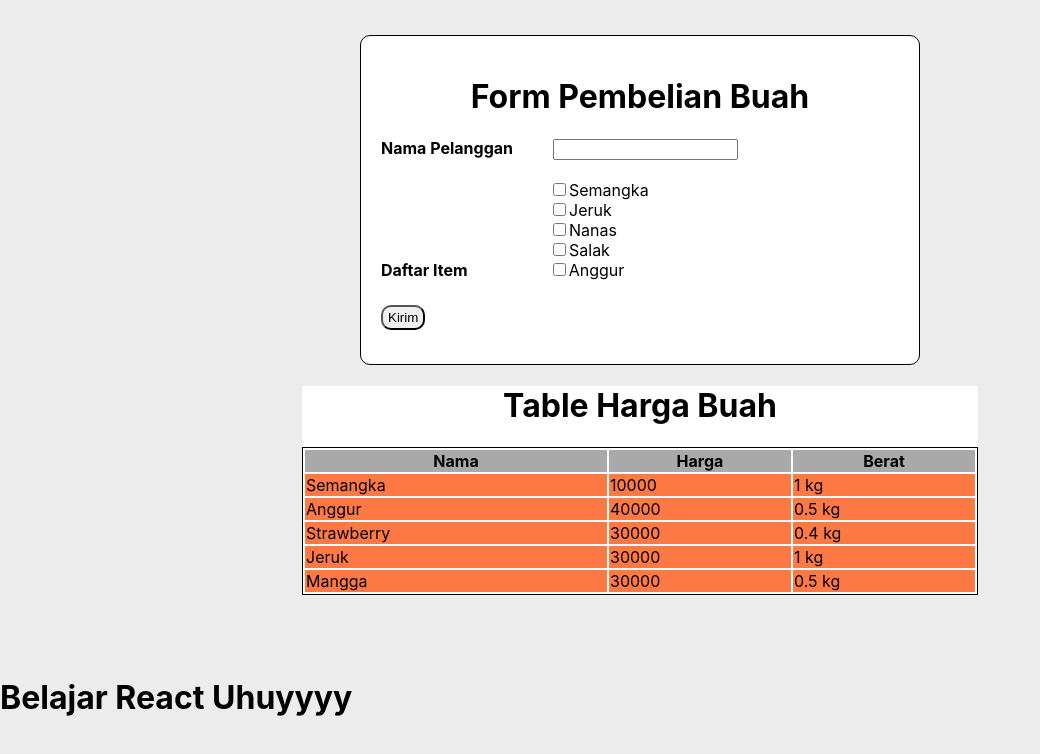
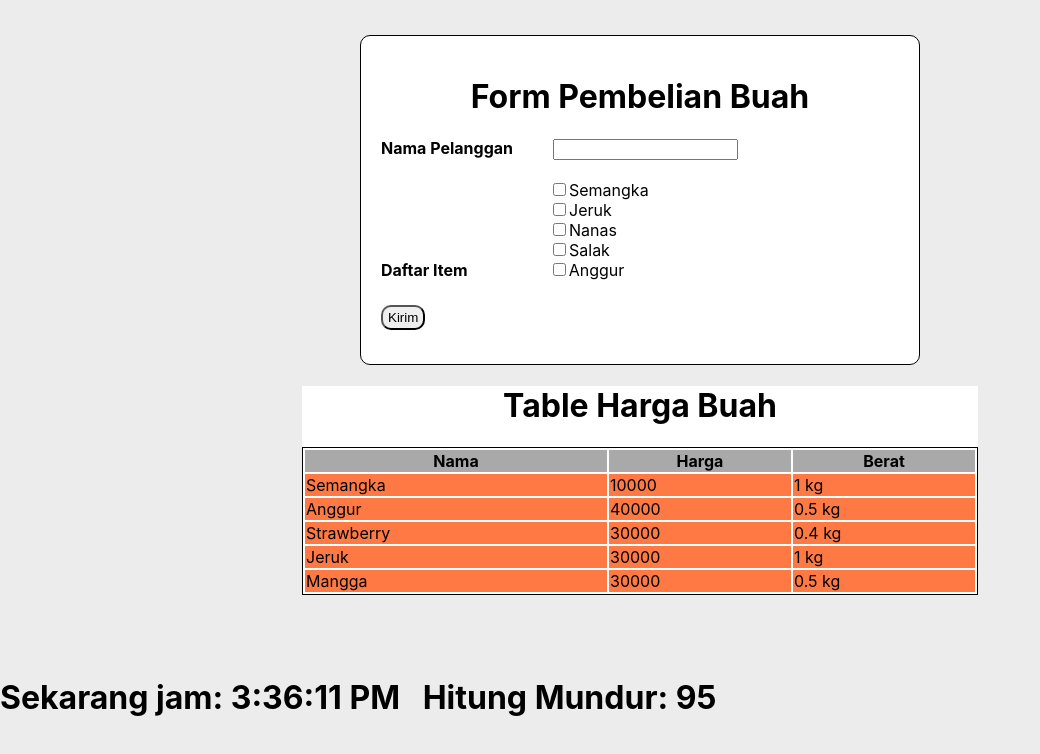
Before and after one commit to bungspaces/sanbercode-reactjs-0820-2, a React (Create React App) app: page / in a window 1280 px wide. Shown: the top 754 px of the page, without its empty margins (0-1040 px from the left). Built offline with nearby package versions, Linux system fonts and the light colour scheme.

Commit message:
Update Tugas 11

```diff
--- a/src/App.js
+++ b/src/App.js
@@ -1,6 +1,7 @@
 import React from "react";
 import PembelianBuah from "../src/Tugas-9/Tugas-9";
 import Tugas10 from "../src/Tugas-10/Tugas-10";
+import Clock from "../src/Tugas-11/clock";
 
 function App() {
   return (
@@ -8,7 +9,8 @@
       <PembelianBuah />
 
       <Tugas10 />
-      <h1>Belajar React Uhuyyyy</h1>
+
+      <Clock />
     </div>
   );
 }
--- /dev/null
+++ b/src/Tugas-11/clock.jsx
@@ -0,0 +1,54 @@
+import React, { Component } from "react";
+
+class Clock extends Component {
+  constructor(props) {
+    super(props);
+    this.state = {
+      // https://openclassrooms.com/en/courses/4286486-build-web-apps-with-reactjs/4286711-build-a-ticking-clock-component
+      time: new Date().toLocaleTimeString(),
+      // Had been tested with 5 seconds, it works
+      seconds: 100,
+    };
+  }
+  componentDidMount() {
+    this.intervalID = setInterval(() => this.tick(), 1000);
+    this.myInterval = setInterval(() => {
+      const { seconds } = this.state;
+      if (seconds > 0) {
+        this.setState(({ seconds }) => ({
+          seconds: seconds - 1,
+        }));
+      } else {
+        clearInterval(this.myInterval);
+      }
+    }, 1000);
+  }
+
+  componentWillUnmount() {
+    clearInterval(this.intervalID);
+    clearInterval(this.myInterval);
+  }
+
+  tick() {
+    this.setState({
+      time: new Date().toLocaleTimeString(),
+    });
+  }
+
+  render() {
+    const { seconds } = this.state;
+    return (
+      <div>
+        {seconds === 0 ? (
+          <h1></h1>
+        ) : (
+          <h1>
+            Sekarang jam: {this.state.time} &nbsp; Hitung Mundur: {seconds}
+          </h1>
+        )}
+      </div>
+    );
+  }
+}
+
+export default Clock;
```
